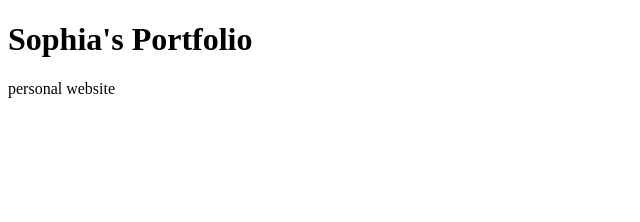
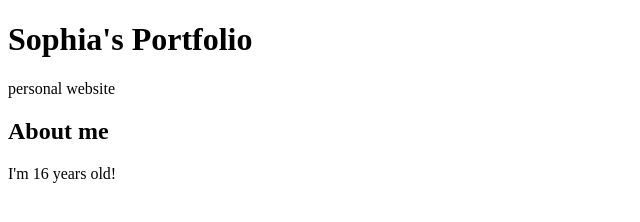
Before and after one commit to sophiaexing/my-portfolio, a plain HTML site: page index.html in a window 1280 px wide. Shown: the whole page, without its empty margins (0-640 px from the left). Drawn offline with Linux system fonts and the light colour scheme.

Commit message:
add an about me

```diff
--- a/index.html
+++ b/index.html
@@ -6,5 +6,8 @@
 	<body>
 		<h1>Sophia's Portfolio</h1>
 		<p>personal website</p>
+        <h2>About me</h2>
+        <p>I'm 16 years old!</p>
+
 	</body>
 </html>
```
